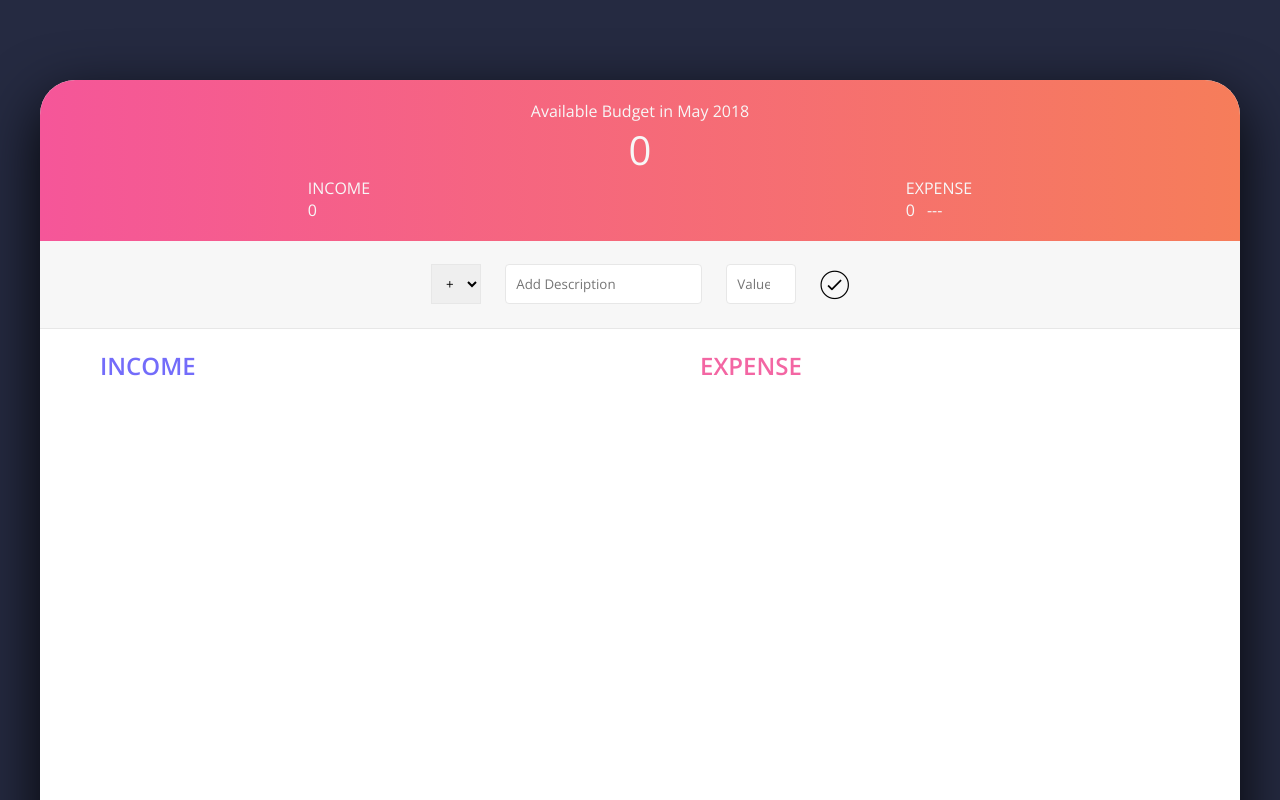
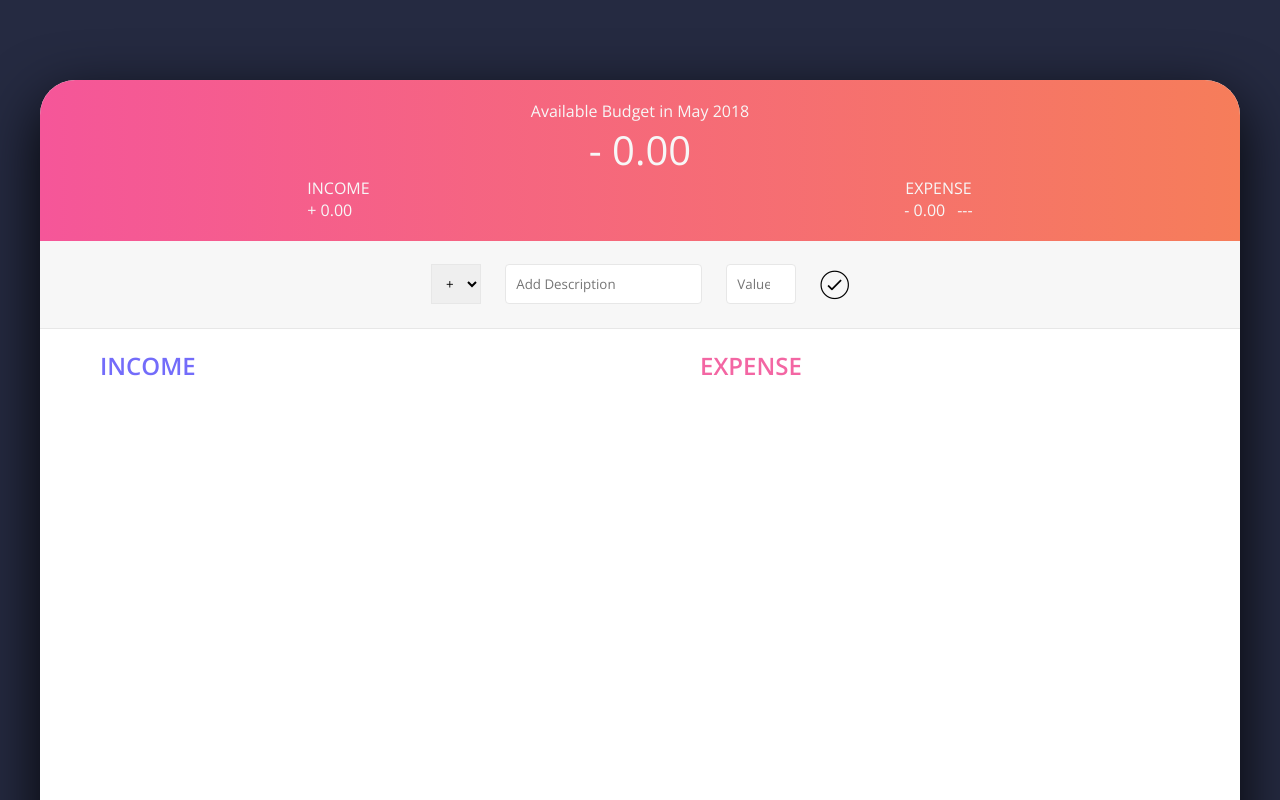
Before and after one commit to MigzRuiz/BudgetBuddy, a website: page index.html in a window 1280 px wide. Shown: the top 800 px of the page. Drawn offline with nearby package versions, Linux system fonts and the light colour scheme.

Commit message:
Added the date functionality

```diff
--- a/app.js
+++ b/app.js
@@ -168,8 +168,27 @@ var UIController = (function(){
         expenseLabel: ".budget__expense-value",
         percentageLabel: ".budget__expense-percentage",
         content: ".content",
-        expensePercLabel: ".item__percentage"
-    }
+        expensePercLabel: ".item__percentage",
+        dateLabel: ".budget__title-date"
+    };
+
+    var formatNumber = function(num, type) {
+        var splitNum, int, dec;
+
+        //Must be formatted up to 2 decimal points
+        num = Math.abs(num);
+        num = num.toFixed(2);
+
+        splitNum = num.split(".");
+        int = splitNum[0];
+        dec = splitNum[1];
+
+        //Comma on thousands
+        int = int.toString().replace(/\B(?=(\d{3})+(?!\d))/g, ",");
+
+        //+ or - at the start
+        return (type === "exp" ? "- " : "+ ") + int + "." + dec;
+    };
 
     return {
         getInput: function(){
@@ -197,7 +216,7 @@ var UIController = (function(){
             //Replace the placeholder text with actual data
             newHtml = html.replace("%id%", obj.id);
             newHtml = newHtml.replace("%description%", obj.description);
-            newHtml = newHtml.replace("%value%", obj.value);
+            newHtml = newHtml.replace("%value%", formatNumber(obj.value, type));
 
             // Insert the HTML into the DOM
             document.querySelector(element).insertAdjacentHTML('beforeend', newHtml);
@@ -225,9 +244,12 @@ var UIController = (function(){
         },
 
         displayBudget: function(obj) {
-            document.querySelector(DOMStrings.budgetLabel).textContent = obj.budget;
-            document.querySelector(DOMStrings.incomeLabel).textContent = obj.totalInc;
-            document.querySelector(DOMStrings.expenseLabel).textContent = obj.totalExp;
+            var type;
+            obj.budget > 0 ? type = "inc" : type = "exp";
+
+            document.querySelector(DOMStrings.budgetLabel).textContent = formatNumber(obj.budget,type);
+            document.querySelector(DOMStrings.incomeLabel).textContent = formatNumber(obj.totalInc,"inc");
+            document.querySelector(DOMStrings.expenseLabel).textContent = formatNumber(obj.totalExp,"exp");
 
             if (obj.percentage > 0) {
                 document.querySelector(DOMStrings.percentageLabel).textContent = obj.percentage + "%";
@@ -254,6 +276,16 @@ var UIController = (function(){
             });
         },
 
+        displayMonth: function() {
+            var now, year, month;
+
+            now = new Date();
+            year = now.toLocaleDateString("en-US", {year: 'numeric'});
+            month = now.toLocaleDateString("en-US", {month: 'long'});
+
+            document.querySelector(DOMStrings.dateLabel).textContent = month + " " + year;
+        },
+
         getDOMstrings: function() {
             return DOMStrings;
         }
@@ -278,6 +310,8 @@ var controller = (function(budgetCtrl, UICtrl){
 
         //Delete item
         document.querySelector(DOM.content).addEventListener("click", ctrlDeleteItem);
+
+
     }
 
     var updateBudget = function(obj, type){
@@ -357,6 +391,7 @@ var controller = (function(budgetCtrl, UICtrl){
                 percentage: -1
             });
             setupEventListeners();
+            UICtrl.displayMonth();
         }
     }
 
--- a/index.html
+++ b/index.html
@@ -15,7 +15,7 @@
    </div>
    <div class="app-container">
         <div class="budget">
-            <div class="budget__title">Available Budget in May 2018</div>
+            <div class="budget__title">Available Budget in <span class="budget__title-date">May</span></div>
             <div class="budget__value"> + 69.00 </div>
 
             <div class="budget__group">
```
